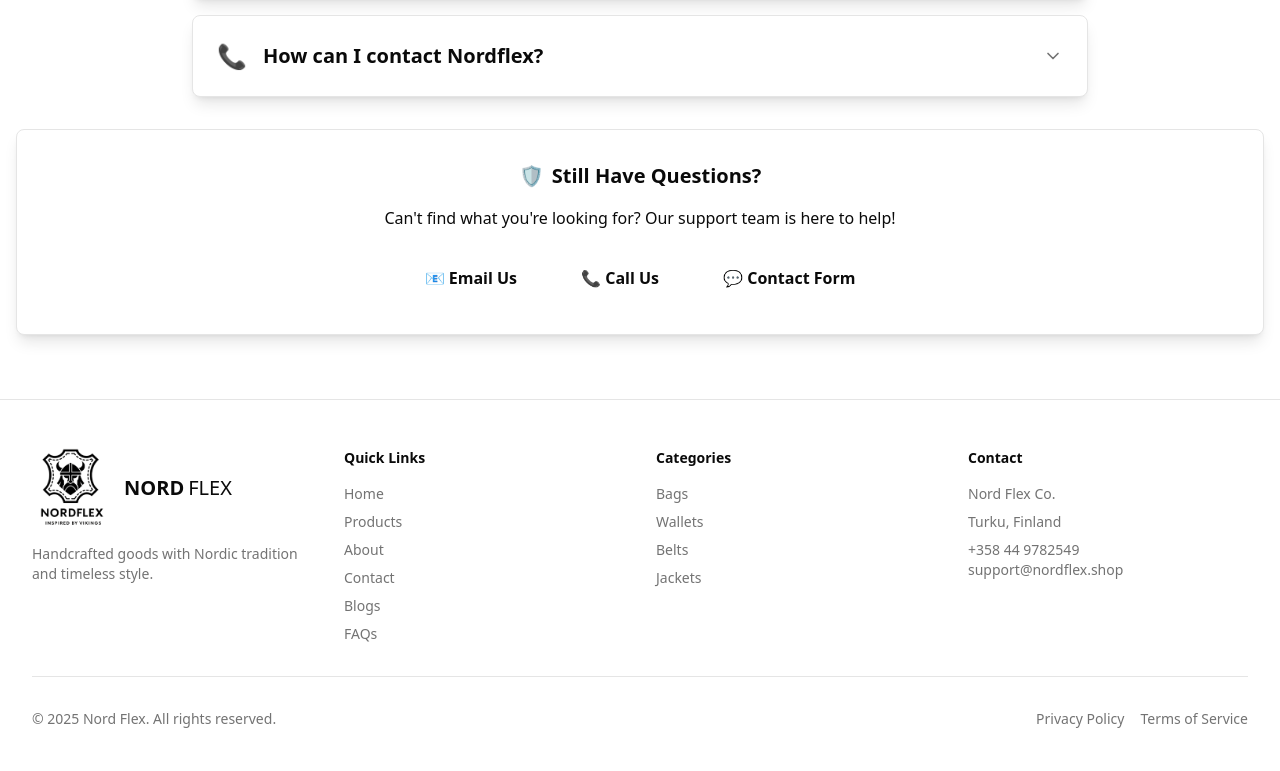
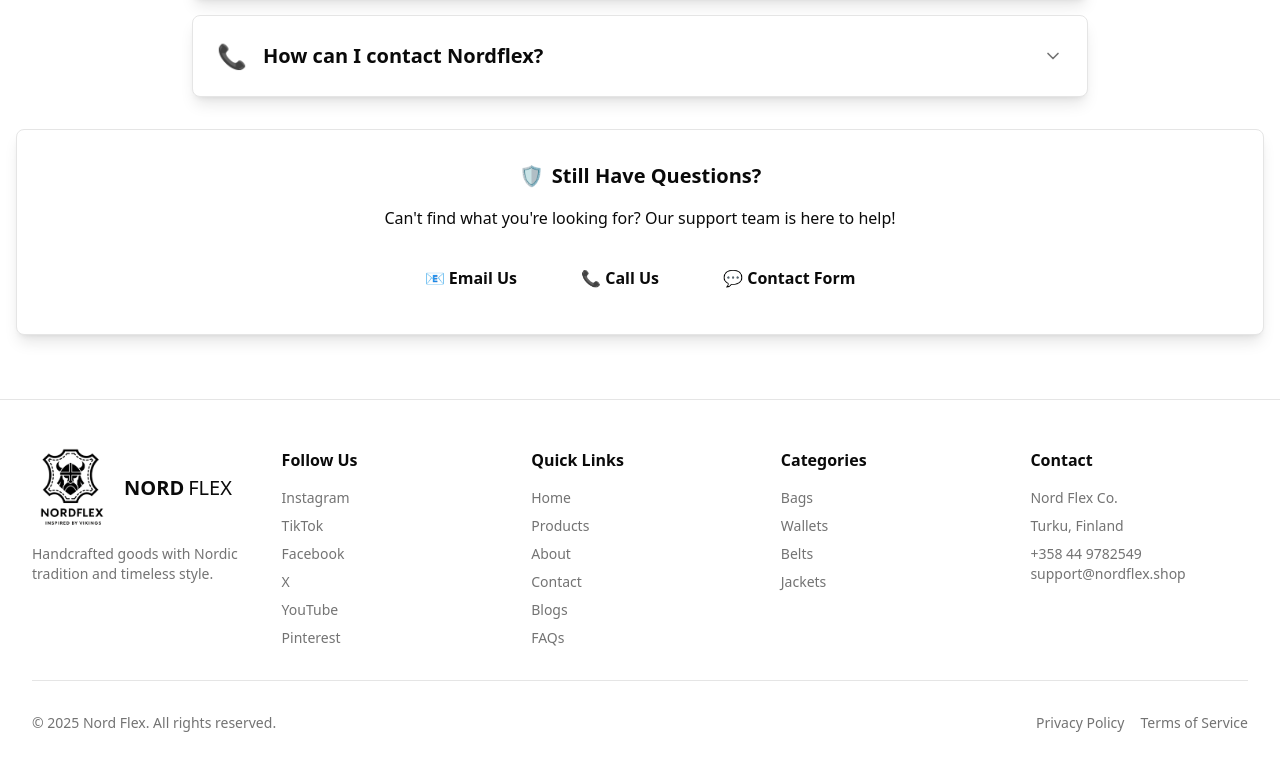
Before and after one commit to omarfarooqkhan1/nordic-fashion-store-frontend, a React (Vite) app: page /faqs in a window 1280 px wide. Shown: the part 1348-2119 px from the top of the page. Built offline with nearby package versions, Linux system fonts and the light colour scheme; no server answers.

Commit message:
Added social media links in footer

```diff
--- a/src/components/Layout/Footer.tsx
+++ b/src/components/Layout/Footer.tsx
@@ -13,7 +13,7 @@ export const Footer: React.FC = () => {
   return (
     <footer className="border-t border-border bg-background">
       <div className="container py-12">
-        <div className="grid grid-cols-1 md:grid-cols-4 gap-8">
+        <div className="grid grid-cols-1 sm:grid-cols-2 lg:grid-cols-5 gap-8">
           {/* Brand */}
           <div className="space-y-4">
             <div className="flex items-center space-x-3">
@@ -32,9 +32,76 @@ export const Footer: React.FC = () => {
             </p>
           </div>
 
+          {/* Social Media */}
+          <div className="space-y-4">
+            <h3 className="text-base font-semibold text-foreground">{t('footer.social')}</h3>
+            <ul className="space-y-2 text-sm">
+              <li>
+                <a
+                  href="https://www.instagram.com/nordflex.official"
+                  target="_blank"
+                  rel="noopener noreferrer"
+                  className="text-muted-foreground hover:text-gold-500 transition-colors"
+                >
+                  Instagram
+                </a>
+              </li>
+              <li>
+                <a
+                  href="https://www.tiktok.com/@nordflex"
+                  target="_blank"
+                  rel="noopener noreferrer"
+                  className="text-muted-foreground hover:text-gold-500 transition-colors"
+                >
+                  TikTok
+                </a>
+              </li>
+              <li>
+                <a
+                  href="https://www.facebook.com/profile.php?id=61580805110962"
+                  target="_blank"
+                  rel="noopener noreferrer"
+                  className="text-muted-foreground hover:text-gold-500 transition-colors"
+                >
+                  Facebook
+                </a>
+              </li>
+              <li>
+                <a
+                  href="https://www.x.com/@NordFlex"
+                  target="_blank"
+                  rel="noopener noreferrer"
+                  className="text-muted-foreground hover:text-gold-500 transition-colors"
+                >
+                  X
+                </a>
+              </li>
+              <li>
+                <a
+                  href="https://www.youtube.com/@NordFlex"
+                  target="_blank"
+                  rel="noopener noreferrer"
+                  className="text-muted-foreground hover:text-gold-500 transition-colors"
+                >
+                  YouTube
+                </a>
+              </li>
+              <li>
+                <a
+                  href="https://www.pinterest.com/nordflexshop"
+                  target="_blank"
+                  rel="noopener noreferrer"
+                  className="text-muted-foreground hover:text-gold-500 transition-colors"
+                >
+                  Pinterest
+                </a>
+              </li>
+            </ul>
+          </div>
+
           {/* Quick Links */}
           <div className="space-y-4">
-            <h3 className="text-sm font-semibold text-foreground">{t('footer.quicklinks')}</h3>
+            <h3 className="text-base font-semibold text-foreground">{t('footer.quicklinks')}</h3>
             <ul className="space-y-2 text-sm">
               <li>
                 <Link to="/" className="text-muted-foreground hover:text-gold-500 transition-colors" onClick={scrollToTop}>
@@ -71,7 +138,7 @@ export const Footer: React.FC = () => {
 
           {/* Categories */}
           <div className="space-y-4">
-            <h3 className="text-sm font-semibold text-foreground">{t('footer.categories')}</h3>
+            <h3 className="text-base font-semibold text-foreground">{t('footer.categories')}</h3>
             <ul className="space-y-2 text-sm">
               <li>
                 <Link to="/products?category=bags" className="text-muted-foreground hover:text-gold-500 transition-colors" onClick={scrollToTop}>
@@ -98,7 +165,7 @@ export const Footer: React.FC = () => {
 
           {/* Contact Info */}
           <div className="space-y-4">
-            <h3 className="text-sm font-semibold text-foreground">{t('footer.contact')}</h3>
+            <h3 className="text-base font-semibold text-foreground">{t('footer.contact')}</h3>
             <div className="space-y-2 text-sm text-muted-foreground">
               <p>{t('footer.company')}</p>
               <p>{t('footer.location')}</p>
--- /dev/null
+++ b/src/components/common/SocialMediaIcons.tsx
@@ -0,0 +1,103 @@
+import React from 'react';
+import { Instagram, Youtube, Twitter, Facebook } from 'lucide-react';
+
+interface SocialMediaIconsProps {
+  className?: string;
+  iconSize?: number;
+  showLabels?: boolean;
+}
+
+const socialMediaLinks = [
+  {
+    name: 'Instagram',
+    url: 'https://www.instagram.com/nordflex.official',
+    icon: Instagram,
+    color: 'hover:text-pink-500',
+  },
+  {
+    name: 'YouTube',
+    url: 'https://www.youtube.com/@NordFlex',
+    icon: Youtube,
+    color: 'hover:text-red-500',
+  },
+  {
+    name: 'X (Twitter)',
+    url: 'https://www.x.com/@NordFlex',
+    icon: Twitter,
+    color: 'hover:text-blue-400',
+  },
+  {
+    name: 'TikTok',
+    url: 'https://www.tiktok.com/@nordflex',
+    icon: () => (
+      <svg
+        width="24"
+        height="24"
+        viewBox="0 0 24 24"
+        fill="currentColor"
+        className="w-6 h-6"
+      >
+        <path d="M19.59 6.69a4.83 4.83 0 0 1-3.66-1.44v5.58a6.84 6.84 0 0 1-6.84 6.84h-.06a6.84 6.84 0 0 1-6.84-6.84 6.84 6.84 0 0 1 6.84-6.84h.06a6.84 6.84 0 0 1 6.84 6.84v1.22a2.44 2.44 0 0 0-2.44-2.44 2.44 2.44 0 0 0-2.44 2.44 2.44 2.44 0 0 0 2.44 2.44 2.44 2.44 0 0 0 2.44-2.44V2.5h2.44a4.83 4.83 0 0 1 3.66 1.44z"/>
+      </svg>
+    ),
+    color: 'hover:text-black dark:hover:text-white',
+  },
+  {
+    name: 'Facebook',
+    url: 'https://www.facebook.com/nord.flex',
+    icon: Facebook,
+    color: 'hover:text-blue-600',
+  },
+  {
+    name: 'Pinterest',
+    url: 'https://www.pinterest.com/nordflexshop',
+    icon: () => (
+      <svg
+        width="24"
+        height="24"
+        viewBox="0 0 24 24"
+        fill="currentColor"
+        className="w-6 h-6"
+      >
+        <path d="M12 0C5.373 0 0 5.372 0 12 0 17.084 3.163 21.426 7.627 23.174c-.105-.949-.2-2.405.042-3.441.219-.937 1.404-5.965 1.404-5.965s-.359-.719-.359-1.782c0-1.668.967-2.914 2.171-2.914 1.023 0 1.518.769 1.518 1.69 0 1.029-.655 2.568-.994 3.995-.283 1.194.599 2.169 1.777 2.169 2.133 0 3.772-2.249 3.772-5.495 0-2.873-2.064-4.882-5.012-4.882-3.414 0-5.418 2.562-5.418 5.207 0 1.031.397 2.138.893 2.738a.3.3 0 01.069.288l-.278 1.133c-.044.183-.145.223-.334.134-1.249-.581-2.03-2.407-2.03-3.874 0-3.154 2.292-6.052 6.608-6.052 3.469 0 6.165 2.473 6.165 5.776 0 3.447-2.173 6.22-5.19 6.22-1.013 0-1.965-.527-2.292-1.155l-.623 2.378c-.226.869-.835 1.958-1.244 2.621.937.29 1.931.446 2.962.446 6.627 0 12-5.373 12-12S18.627 0 12 0z"/>
+      </svg>
+    ),
+    color: 'hover:text-red-600',
+  },
+];
+
+export const SocialMediaIcons: React.FC<SocialMediaIconsProps> = ({
+  className = '',
+  iconSize = 24,
+  showLabels = false,
+}) => {
+  return (
+    <div className={`flex flex-wrap items-center gap-4 ${className}`}>
+      {socialMediaLinks.map((social) => {
+        const IconComponent = social.icon;
+        return (
+          <a
+            key={social.name}
+            href={social.url}
+            target="_blank"
+            rel="noopener noreferrer"
+            className={`text-muted-foreground transition-all duration-200 ${social.color} group hover:scale-110 transform`}
+            aria-label={`Follow us on ${social.name}`}
+            title={`Follow us on ${social.name}`}
+          >
+            <div className="flex items-center space-x-2 p-1 rounded-md hover:bg-muted/50 transition-colors">
+              <IconComponent size={iconSize} />
+              {showLabels && (
+                <span className="text-sm font-medium group-hover:text-current">
+                  {social.name}
+                </span>
+              )}
+            </div>
+          </a>
+        );
+      })}
+    </div>
+  );
+};
+
+export default SocialMediaIcons;
--- a/src/contexts/LanguageContext.tsx
+++ b/src/contexts/LanguageContext.tsx
@@ -218,6 +218,8 @@ const translations = {
     'footer.copyright': '© 2025 Nord Flex. All rights reserved.',
     'footer.privacy': 'Privacy Policy',
     'footer.terms': 'Terms of Service',
+    'footer.social': 'Follow Us',
+    'footer.social.desc': 'Stay connected with us on social media',
     'common.featured': 'Featured Collection',
     'common.new': 'New',
     'common.viewDetails': 'View Details',
@@ -743,6 +745,8 @@ const translations = {
     'footer.copyright': '© 2025 Nord Flex. Alla rättigheter förbehållna.',
     'footer.privacy': 'Sekretesspolicy',
     'footer.terms': 'Användarvillkor',
+    'footer.social': 'Följ oss',
+    'footer.social.desc': 'Håll dig uppdaterad med oss på sociala medier',
     'common.featured': 'Utvald Kollektion',
     'common.new': 'Ny',
     'common.viewDetails': 'Visa Detaljer',
@@ -1245,6 +1249,8 @@ const translations = {
     'footer.copyright': '© 2025 Nord Flex. Alle rettigheter forbeholdt.',
     'footer.privacy': 'Personvernpolicy',
     'footer.terms': 'Vilkår for tjeneste',
+    'footer.social': 'Følg oss',
+    'footer.social.desc': 'Hold deg oppdatert med oss på sosiale medier',
     'common.featured': 'Utvalgt Samling',
     'common.new': 'Ny',
     'common.viewDetails': 'Se Detaljer',
@@ -1736,6 +1742,8 @@ const translations = {
     'footer.copyright': '© 2025 Nord Flex. Alle rettigheder forbeholdt.',
     'footer.privacy': 'Privatlivspolitik',
     'footer.terms': 'Servicevilkår',
+    'footer.social': 'Følg os',
+    'footer.social.desc': 'Hold dig opdateret med os på sociale medier',
     'common.featured': 'Udvalgt Samling',
     'common.new': 'Ny',
     'common.viewDetails': 'Se Detaljer',
@@ -2201,6 +2209,8 @@ const translations = {
     'footer.copyright': '© 2025 Nord Flex. Kaikki oikeudet pidätetään.',
     'footer.privacy': 'Tietosuojakäytäntö',
     'footer.terms': 'Käyttöehdot',
+    'footer.social': 'Seuraa meitä',
+    'footer.social.desc': 'Pysy ajan tasalla kanssamme sosiaalisessa mediassa',
     'common.featured': 'Esiteltyjä Kokoelma',
     'common.new': 'Uusi',
     'common.viewDetails': 'Katso Tiedot',
@@ -2742,6 +2752,8 @@ const translations = {
     'footer.copyright': '© 2025 Nord Flex. Allur réttur áskilinn.',
     'footer.privacy': 'Persónuverndarstefna',
     'footer.terms': 'Þjónustuskilmálar',
+    'footer.social': 'Fylgdu okkur',
+    'footer.social.desc': 'Vertu upplýstur um okkur á samfélagsmiðlum',
     'common.featured': 'Úrvals Safn',
     'common.new': 'Nýtt',
     'common.viewDetails': 'Skoða Upplýsingar',
```
Also changed, not shown: 1 other file (tests, documents, lock files or other folders).
